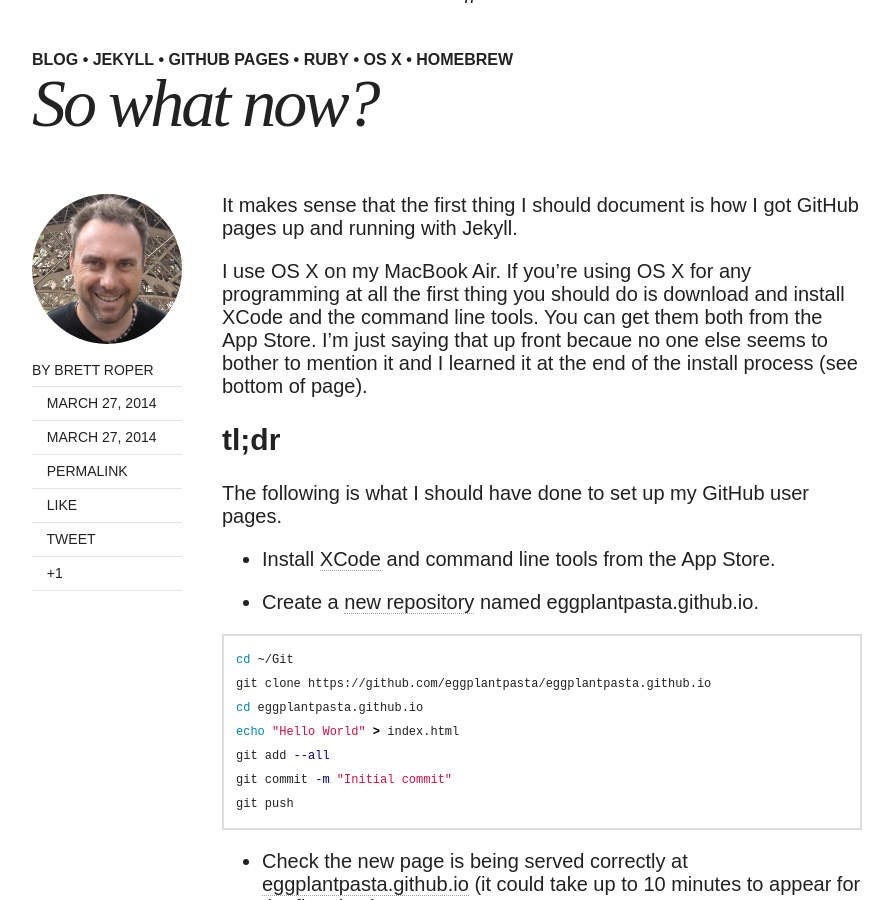
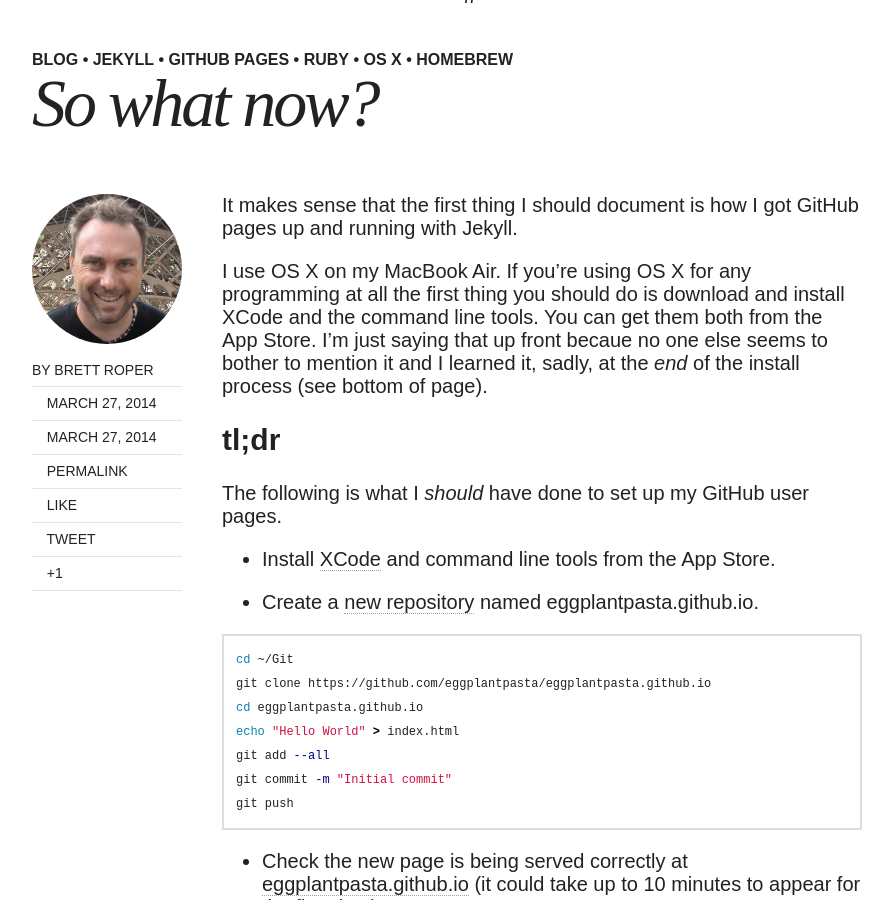
Before and after one commit to eggplantpasta/eggplantpasta.github.io, a Jekyll site: the page built from _posts/2014-03-27-jekyll-and-github-pages.markdown, in a window 1280 px wide and 900 px high, scrolled down 392 px. Shown: the whole window, without its empty margins (128-1021 px from the left). Built offline with Jekyll 4.4.1, drawn with Linux system fonts in a browser that asks for light colours; nearby versions of some CDN libraries.

```diff
--- a/_posts/2014-03-27-jekyll-and-github-pages.markdown
+++ b/_posts/2014-03-27-jekyll-and-github-pages.markdown
@@ -10,12 +10,12 @@ share: true
 
 It makes sense that the first thing I should document is how I got GitHub pages up and running with Jekyll.
 
-I use OS X on my MacBook Air. If you're using OS X for any programming at all the first thing you should do is download and install XCode and the command line tools. You can get them both from the App Store. I'm just saying that up front becaue no one else seems to bother to mention it and I learned it at the end of the install process (see bottom of page).
+I use OS X on my MacBook Air. If you're using OS X for any programming at all the first thing you should do is download and install XCode and the command line tools. You can get them both from the App Store. I'm just saying that up front becaue no one else seems to bother to mention it and I learned it, sadly, at the *end* of the install process (see bottom of page).
 
 
 ## tl;dr
 
-The following is what I should have done to set up my GitHub user pages.
+The following is what I *should* have done to set up my GitHub user pages.
 
 * Install [XCode](https://itunes.apple.com/au/app/xcode/id497799835?mt=12) and command line tools from the App Store.
 
```
Also changed, not shown: _posts/2014-03-29-getting-started-with-media-temple.markdown (added, +28 -0 lines), _posts/2014-03-30-drush-on-csoft.markdown (added, +24 -0 lines), about.md (+1 -1 lines).
